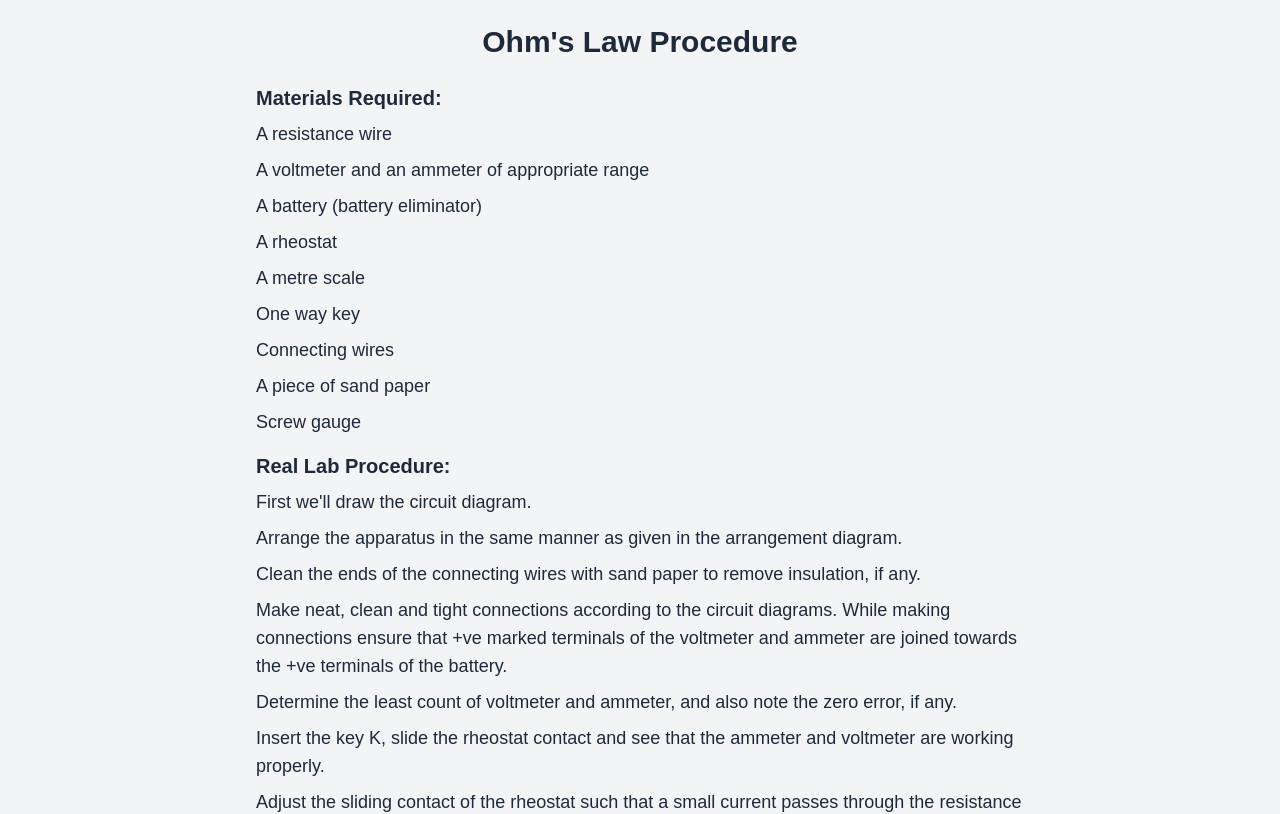
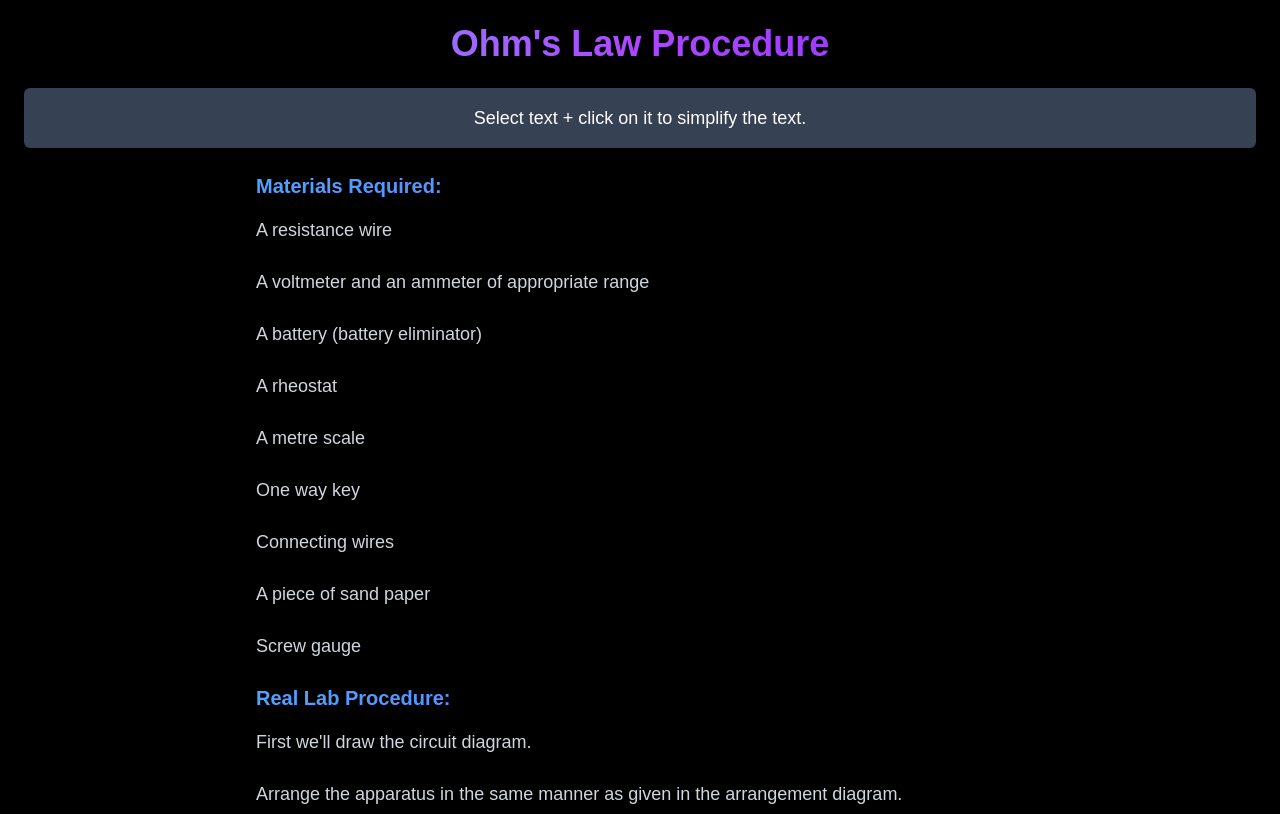
Before and after one commit to Dattaaanand/Hackon4, a Next.js app in the folder frontend/: page /Procedures/Ohms_Law in a window 1280 px wide. Shown: the top 814 px of the page. Built offline with nearby package versions, Linux system fonts and the light colour scheme.

Commit message:
feat: simplifying text

```diff
--- a/frontend/app/Procedures/Ohms_Law/page.tsx
+++ b/frontend/app/Procedures/Ohms_Law/page.tsx
@@ -1,15 +1,19 @@
 "use client";
-
-import React, { useState, useEffect, useRef } from "react";
-import SimplifyText from "../../Simplify_Text/page";
-
-
+import React, { useState, useRef } from "react";
 
 interface Step {
   text: string;
-  isHeading?: boolean;
+  isHeading?: boolean; // Optional property
 }
 
+export default function Procedure() {
+  const [selectedText, setSelectedText] = useState<string>("");
+  const [simplifiedText, setSimplifiedText] = useState<string>("");
+  const [selectedIndexes, setSelectedIndexes] = useState<Set<number>>(new Set());
+  const [simplifiedTexts, setSimplifiedTexts] = useState<Record<number, string>>({});
+  const containerRef = useRef<HTMLDivElement>(null);
+
+  // Sample steps for Ohm's Law Procedure
   const steps: Step[] = [
     { text: "Materials Required:", isHeading: true },
     { text: "A resistance wire" },
@@ -61,7 +65,7 @@ const steps: Step[] = [
     { text: "Now, calculate the resistivity of the material of the wire using the formula," },
     { text: "ρ = (πR) / l" },
     { text: "Simulator Procedure (as performed through the Online Labs)", isHeading: true },
-  { text: "Select the metal form the drop down list." },
+    { text: "Select the metal from the drop down list." },
     { text: "Select the length of the wire from the slider." },
     { text: "Select the diameter of the wire using the slider." },
     { text: "Select the resistance of the rheostat using the slider." },
@@ -71,7 +75,7 @@ const steps: Step[] = [
     },
     {
       text:
-      "Connections can be made as seen in the circuit diagram by clicking and dragging the mouse form one connecting terminal to the other connecting terminal of the devices to be connected.",
+        "Connections can be made as seen in the circuit diagram by clicking and dragging the mouse from one connecting terminal to the other connecting terminal of the devices to be connected.",
     },
     { text: "Drag the wire and place it on the voltmeter to have it connected." },
     { text: "Once all connections are made, click and drag the key to insert it into the switch." },
@@ -99,27 +103,8 @@ const steps: Step[] = [
     { text: "Zero correction for voltmeter, (-e2) = ......V." },
   ];
 
-export default function Procedure() {
-  const [selectedText, setSelectedText] = useState<string>("");
-  const [simplifiedText, setSimplifiedText] = useState<string>("");
-  const [isHovering, setIsHovering] = useState(false);
-  const [hoveredIndex, setHoveredIndex] = useState<number | null>(null);
-  const [hoverPosition, setHoverPosition] = useState({ x: 0, y: 0 });
-
-  const containerRef = useRef<HTMLDivElement>(null);
-
-  // Function to handle text selection
-  const handleTextSelection = () => {
-    const selection = window.getSelection();
-    if (selection && selection.toString()) {
-      const text = selection.toString();
-      setSelectedText(text);
-      fetchSimplifiedText(text);
-    }
-  };
-
-  // Function to fetch simplified text from backend
-  const fetchSimplifiedText = async (text: string) => {
+  // Function to fetch simplified text from the backend
+  const fetchSimplifiedText = async (text: string, index: number) => {
     const response = await fetch("http://localhost:5000/simplify-text", {
       method: "POST",
       headers: {
@@ -130,49 +115,77 @@ export default function Procedure() {
 
     if (response.ok) {
       const data = await response.json();
-      setSimplifiedText(data.simplified_text || "Simplified text not found.");
+      const simplified = data.simplified_text || "Simplified text not found.";
+
+      // Use index directly to set the simplified text
+      setSimplifiedTexts((prev) => ({ ...prev, [index]: simplified }));
+      setSimplifiedText(simplified);
     } else {
       setSimplifiedText("Error occurred while simplifying text.");
     }
   };
 
-  const handleMouseEnter = (index: number, event: React.MouseEvent) => {
-    setIsHovering(true);
-    setHoveredIndex(index);
-    setHoverPosition({ x: event.clientX, y: event.clientY });
+  // Function to handle text selection
+  const handleTextSelection = (index: number) => {
+    const selection = window.getSelection();
+    if (selection && selection.toString()) {
+      const text = selection.toString();
+      setSelectedText(text);
+      // Call fetchSimplifiedText with text and index
+      fetchSimplifiedText(text, index);
+    }
   };
 
-  const handleMouseLeave = () => {
-    setIsHovering(false);
-    setHoveredIndex(null);
+  const handleTextClick = (index: number) => {
+    setSelectedIndexes((prev) => {
+      const newIndexes = new Set(prev);
+      if (newIndexes.has(index)) {
+        newIndexes.delete(index);
+      } else {
+        newIndexes.add(index);
+      }
+      return newIndexes;
+    });
   };
 
   return (
-    <div className="min-h-screen bg-gray-100 text-gray-800 p-6">
-      <h1 className="text-3xl font-bold mb-6 text-center">Ohm's Law Procedure</h1>
-      <div className="max-w-3xl mx-auto" ref={containerRef}>
+    <div className="min-h-screen bg-black text-white p-6" ref={containerRef}>
+      <h1 className="text-4xl font-extrabold text-transparent bg-clip-text
+                     bg-gradient-to-r from-blue-400 via-purple-500 to-violet-600 text-center mb-6">
+        Ohm's Law Procedure
+      </h1>
+
+      {/* Instruction message */}
+      <div className="bg-gray-700 p-4 text-center text-lg rounded-md mb-6">
+        <p>Select text + click on it to simplify the text.</p>
+      </div>
+
+      <div className="max-w-3xl mx-auto">
         {steps.map((step, index) => (
-          <div
-            key={index}
-            className="mb-2 relative"
-            onMouseUp={handleTextSelection}
-            onMouseEnter={(e) => handleMouseEnter(index, e)}
-            onMouseLeave={handleMouseLeave}
+          <div key={index} className="mb-4">
+            {step.isHeading ? (
+              <h2 className="text-xl font-semibold text-transparent bg-clip-text
+                             bg-gradient-to-r from-blue-400 to-indigo-500 mt-4">
+                {step.text}
+              </h2>
+            ) : (
+              <span
+                className="text-lg text-gray-300 cursor-text"
+                onMouseUp={() => handleTextSelection(index)} // Pass index here
+                onClick={() => handleTextClick(index)}
+                style={{ display: "inline-block", marginBottom: "0.5rem" }}
               >
-            {step.isHeading ? (
-              <h2 className="text-xl font-semibold mt-4">{step.text}</h2>
-            ) : (
-              <p className="text-lg">{step.text}</p>
+                {step.text}
+              </span>
+            )}
+            {/* Show Simplified Text only if the index is selected */}
+            {selectedIndexes.has(index) && (
+              <div className="mt-2 p-2 bg-gray-800 bg-opacity-90 text-white rounded-lg">
+                <p className="text-sm">{simplifiedTexts[index] || simplifiedText}</p>
+              </div>
             )}
           </div>
         ))}
-        {/* Use the imported SimplifyText component */}
-        <SimplifyText
-          selectedText={selectedText}
-          simplifiedText={simplifiedText}
-          hoverPosition={hoverPosition}
-          isHovering={isHovering}
-        />
       </div>
     </div>
   );
--- a/frontend/app/Simplify_Text/page.tsx
+++ b/frontend/app/Simplify_Text/page.tsx
@@ -1,4 +1,3 @@
-// SimplifyText.tsx
 import React from "react";
 
 interface SimplifyTextProps {
@@ -18,16 +17,18 @@ const SimplifyText: React.FC<SimplifyTextProps> = ({
 
   return (
     <div
-      className="absolute bg-blue-500 text-white p-2 rounded shadow-md"
+      className="absolute bg-white text-gray-800 p-4 rounded-lg shadow-lg border border-gray-300"
       style={{
         left: hoverPosition.x + "px",
         top: hoverPosition.y + "px",
+        zIndex: 1000, // Ensure the tooltip is above other elements
+        minWidth: '200px' // Minimum width to prevent narrow boxes
       }}
     >
-      <h4>Selected Text:</h4>
-      <p>{selectedText}</p>
-      <h4>Simplified Text:</h4>
-      <p>{simplifiedText}</p>
+      <h4 className="font-semibold text-lg mb-1">Selected Text:</h4>
+      <p className="mb-2 border-b border-gray-200">{selectedText}</p>
+      <h4 className="font-semibold text-lg mb-1">Simplified Text:</h4>
+      <p className="text-gray-700">{simplifiedText}</p>
     </div>
   );
 };
--- /dev/null
+++ b/frontend/app/Speech/page.tsx
@@ -0,0 +1,14 @@
+import React from "react";
+
+// Function to read text aloud using Google Web Speech API (SpeechSynthesis)
+export const readAloud = (text: string) => {
+  const speech = new SpeechSynthesisUtterance(text); // Create a new speech utterance
+  speech.lang = "en-US"; // Set the language to English (US)
+
+  // Optionally set the pitch and rate
+  speech.pitch = 1; // Default pitch
+  speech.rate = 1; // Default speaking rate
+
+  // Speak the text aloud
+  window.speechSynthesis.speak(speech);
+};
```
Lines whose indentation alone changed are shown as unchanged.
